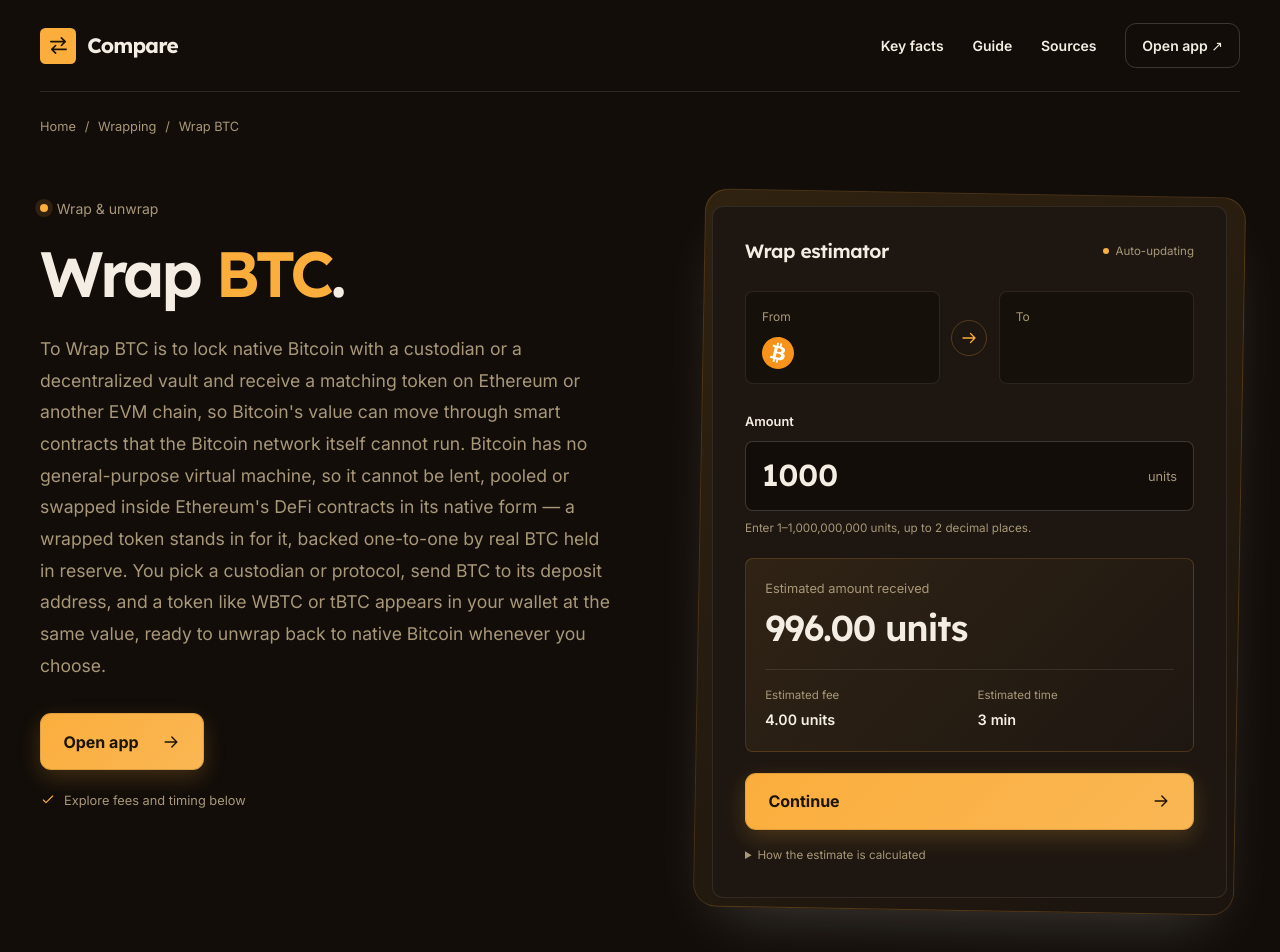
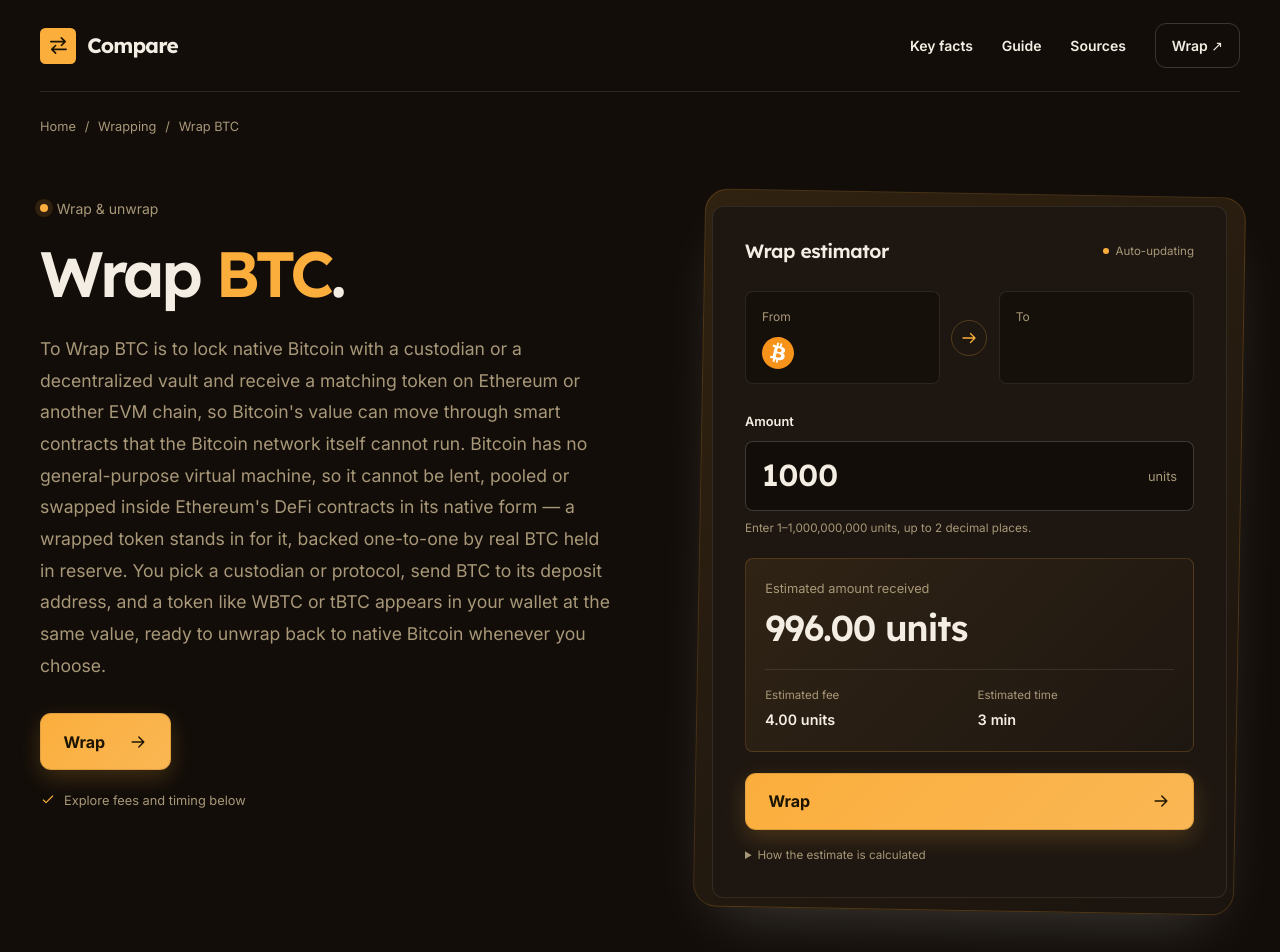
Before and after one commit to Wrap-BTC/Wrap-BTC.github.io, a plain HTML site: page index.html in a window 1280 px wide. Shown: the top 952 px of the page. Drawn offline with Linux system fonts and the light colour scheme.

Commit message:
Compact hero; action-verb CTA (swap/bridge/stake)

```diff
--- a/index.html
+++ b/index.html
@@ -137,7 +137,7 @@
 <div class="c0bc33a">
 <nav class="c2c49ec" aria-label="Main navigation">
 <a class="cec5d77" href="#hero"><span class="c82dac0" aria-hidden="true"><svg viewBox="0 0 24 24"><path d="M4 8h15m-4-4 4 4-4 4M20 16H5m4-4-4 4 4 4"/></svg></span>Compare</a>
-<div class="c38ee01"><a href="#facts">Key facts</a><a href="#guide">Guide</a><a href="#sources">Sources</a><a class="c4c842d" href="dashboard/">Open app ↗</a></div>
+<div class="c38ee01"><a href="#facts">Key facts</a><a href="#guide">Guide</a><a href="#sources">Sources</a><a class="c4c842d" href="dashboard/">Wrap ↗</a></div>
 </nav>
 <div class="cfc6a55"><nav class="ca14f2a" aria-label="Breadcrumb"><a href="dashboard/">Home</a> <span>/</span> <span>Wrapping</span> <span>/</span> <span>Wrap BTC</span></nav></div>
 <section class="c62ab65" id="hero" aria-labelledby="hero-title">
@@ -145,7 +145,7 @@
 <p class="cbb8ce2">Wrap & unwrap</p>
 <h1 id="hero-title">Wrap <em>BTC</em>.</h1>
 <p class="caf9632">To Wrap BTC is to lock native Bitcoin with a custodian or a decentralized vault and receive a matching token on Ethereum or another EVM chain, so Bitcoin's value can move through smart contracts that the Bitcoin network itself cannot run. Bitcoin has no general-purpose virtual machine, so it cannot be lent, pooled or swapped inside Ethereum's DeFi contracts in its native form — a wrapped token stands in for it, backed one-to-one by real BTC held in reserve. You pick a custodian or protocol, send BTC to its deposit address, and a token like WBTC or tBTC appears in your wallet at the same value, ready to unwrap back to native Bitcoin whenever you choose.</p>
-<a class="c7ee039" href="dashboard/">Open app <svg viewBox="0 0 24 24" aria-hidden="true"><path d="M5 12h14m-6-6 6 6-6 6"/></svg></a>
+<a class="c7ee039" href="dashboard/">Wrap <svg viewBox="0 0 24 24" aria-hidden="true"><path d="M5 12h14m-6-6 6 6-6 6"/></svg></a>
 <p class="cb781ff"><svg viewBox="0 0 24 24" aria-hidden="true"><path d="m5 12 4 4L19 6"/></svg>Explore fees and timing below</p>
 </div>
 <aside class="c39b8bf" aria-labelledby="estimator-title">
@@ -168,7 +168,7 @@
 <div><span class="cd91c3b">Estimated time</span><output class="c090f33" id="time" for="amount">—</output></div>
 </div>
 </div>
-<a class="c7ee039" href="dashboard/">Continue <svg viewBox="0 0 24 24" aria-hidden="true"><path d="M5 12h14m-6-6 6 6-6 6"/></svg></a>
+<a class="c7ee039" href="dashboard/">Wrap <svg viewBox="0 0 24 24" aria-hidden="true"><path d="M5 12h14m-6-6 6 6-6 6"/></svg></a>
 <details class="c93b119"><summary>How the estimate is calculated</summary><p>Fee = 0.5 units + 0.35% of the amount, rounded to 2 decimals. Amount received = amount − fee. Time = 2 minutes + 1 minute per 10,000 units, rounded up.</p></details>
 <noscript><p class="cee359b">Enable JavaScript to calculate fees and timing.</p></noscript>
 </div>
```
